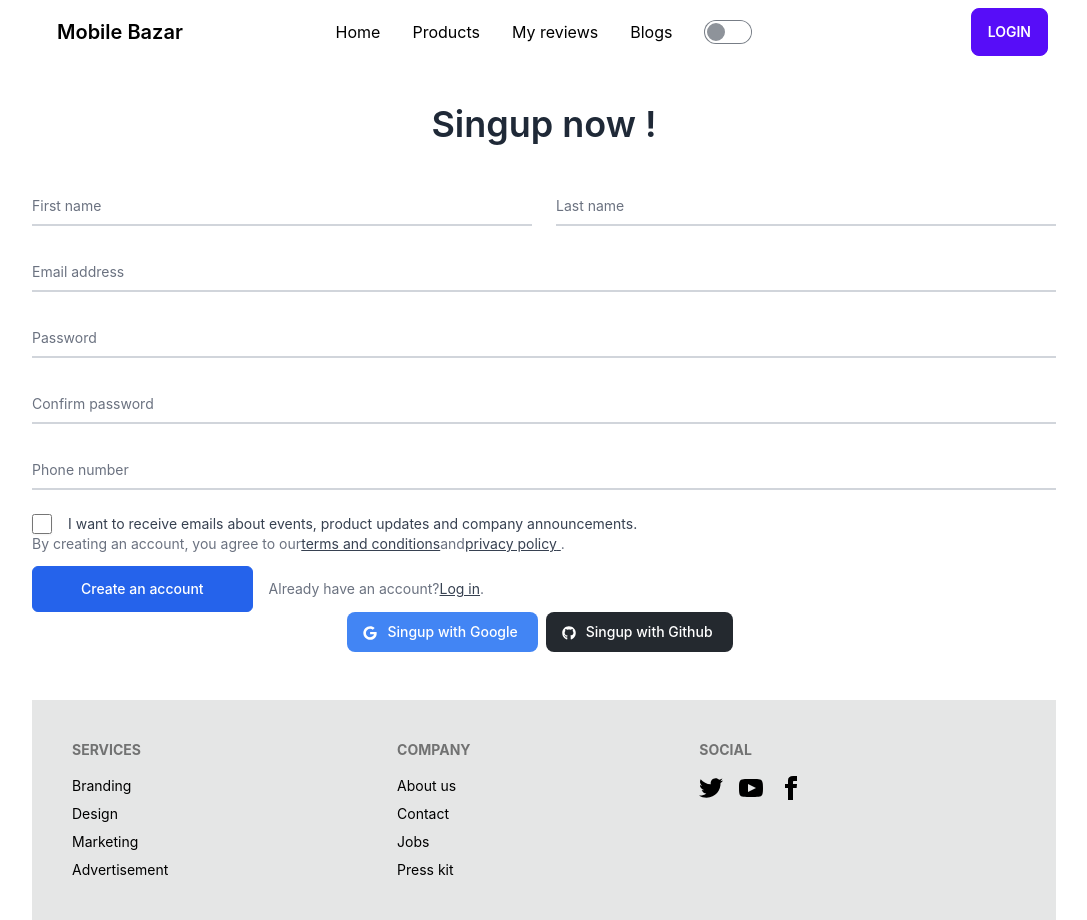
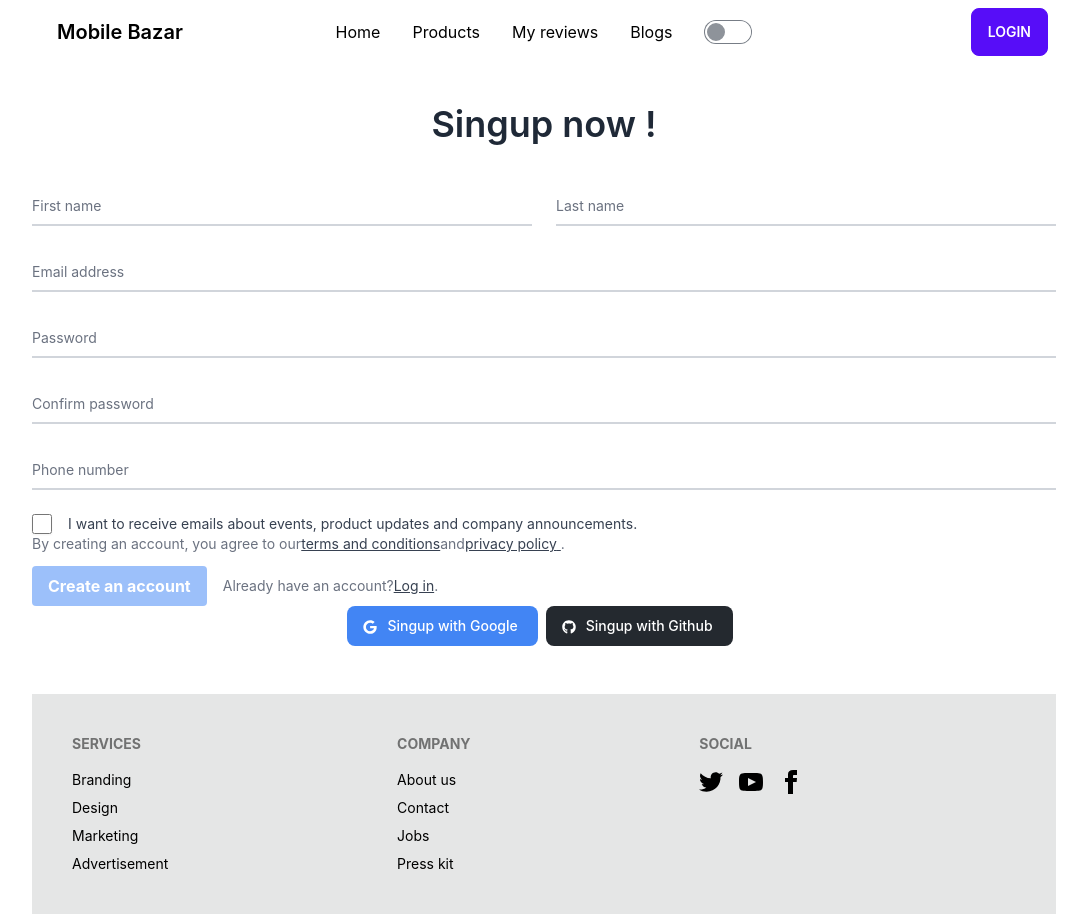
Before and after one commit to Sujoy-Kumar-Das/mobile-review-shop, a React (Create React App) app: page /singup in a window 1280 px wide. Shown: the whole page, without its empty margins (96-1183 px from the left). Built offline with nearby package versions, Linux system fonts and the light colour scheme; no server answers.

Commit message:
login and sinup with email method added

```diff
--- a/src/pages/registration/login/Login.js
+++ b/src/pages/registration/login/Login.js
@@ -3,29 +3,50 @@ import { ThemContextProvider } from "../../../context/themContext/ThemContext";
 import { Link } from "react-router-dom";
 import UseTitle from "../../../hooks/UseTitle";
 import SocialLogin from "../socialLogin/SocialLogin";
+import { AuthContextProvider } from "../../../context/AuthContext/AuthContex";
+import { toast } from "react-hot-toast";
 
 const Login = () => {
-  const {dark} = useContext(ThemContextProvider)
-  UseTitle('login')
+  const { dark } = useContext(ThemContextProvider);
+  const { loginWithEmailAndPass } = useContext(AuthContextProvider);
+  UseTitle("login");
+  const handleLogin = (event)=>{
+    event.preventDefault();
+    const form = event.target;
+    const email = form.email.value;
+    const password = form.password.value;
+    loginWithEmailAndPass(email,password)
+    .then(result=>{
+      const user = result.user;
+      toast.success('Logged in successfully')
+      console.log(user)
+    })
+    .catch(error=>console.log(error))
+  }
   return (
-    <div className={` pt-44 w-4/5 mx-auto lg:w-full my-10 ${dark&&'text-white'}`}>
+    <div
+      className={` pt-44 w-4/5 mx-auto lg:w-full my-10 ${dark && "text-white"}`}
+    >
       <h2 className=" text-4xl text-center font-semibold mb-10">Login now !</h2>
-    <form>
-
-
+      <form onSubmit={handleLogin}>
         <div className="relative z-0 w-full mb-6 group">
           <input
             type="email"
-          name="floating_email"
+            name="email"
             id="floating_email"
             className={`block py-2.5 px-0 w-full text-sm text-gray-900 bg-transparent border-0 border-b-2 border-gray-300 appearance-none
-            ${dark &&'text-white border-white-600 focus:border-blue-500  focus:ring-0'} focus:border-blue-600 peer focus:outline-none`}
+            ${
+              dark &&
+              "text-white border-white-600 focus:border-blue-500  focus:ring-0"
+            } focus:border-blue-600 peer focus:outline-none`}
             placeholder=" "
             required
           />
           <label
             for="floating_email"
-          className={` peer-focus:font-medium absolute text-sm text-gray-500  duration-300 transform -translate-y-6 scale-75 top-3 -z-10 origin-[0] peer-focus:left-0 peer-focus:text-blue-600  peer-placeholder-shown:scale-100 peer-placeholder-shown:translate-y-0 peer-focus:scale-75 peer-focus:-translate-y-6 ${dark && "text-white peer-focus:text-blue-500"}`}
+            className={` peer-focus:font-medium absolute text-sm text-gray-500  duration-300 transform -translate-y-6 scale-75 top-3 -z-10 origin-[0] peer-focus:left-0 peer-focus:text-blue-600  peer-placeholder-shown:scale-100 peer-placeholder-shown:translate-y-0 peer-focus:scale-75 peer-focus:-translate-y-6 ${
+              dark && "text-white peer-focus:text-blue-500"
+            }`}
           >
             Email address
           </label>
@@ -33,32 +54,40 @@ const Login = () => {
         <div className="relative z-0 w-full mb-6 group">
           <input
             type="password"
-          name="floating_password"
+            name="password"
             id="floating_password"
             className={`block py-2.5 px-0 w-full text-sm text-gray-900 bg-transparent border-0 border-b-2 border-gray-300 appearance-none
-          ${dark &&'text-white border-white-600 focus:border-blue-500  focus:ring-0'} focus:border-blue-600 peer focus:outline-none`}
+          ${
+            dark &&
+            "text-white border-white-600 focus:border-blue-500  focus:ring-0"
+          } focus:border-blue-600 peer focus:outline-none`}
             placeholder=" "
             required
           />
           <label
             for="floating_password"
-          className={` peer-focus:font-medium absolute text-sm text-gray-500  duration-300 transform -translate-y-6 scale-75 top-3 -z-10 origin-[0] peer-focus:left-0 peer-focus:text-blue-600  peer-placeholder-shown:scale-100 peer-placeholder-shown:translate-y-0 peer-focus:scale-75 peer-focus:-translate-y-6 ${dark && "text-white peer-focus:text-blue-500"}`}
+            className={` peer-focus:font-medium absolute text-sm text-gray-500  duration-300 transform -translate-y-6 scale-75 top-3 -z-10 origin-[0] peer-focus:left-0 peer-focus:text-blue-600  peer-placeholder-shown:scale-100 peer-placeholder-shown:translate-y-0 peer-focus:scale-75 peer-focus:-translate-y-6 ${
+              dark && "text-white peer-focus:text-blue-500"
+            }`}
           >
             Password
           </label>
         </div>
-
 
         <div className="col-span-6 sm:flex sm:items-center sm:gap-4">
           <button className="inline-block shrink-0 rounded-md border border-blue-600 bg-blue-600 px-12 py-3 text-sm font-medium text-white transition hover:bg-transparent hover:text-blue-600 focus:outline-none focus:ring active:text-blue-500 dark:hover:bg-blue-700 dark:hover:text-white">
             Login
           </button>
 
-        <p className={`${dark ? 'text-white':'text-gray-500 '} mt-4 text-sm  sm:mt-0`}>
+          <p
+            className={`${
+              dark ? "text-white" : "text-gray-500 "
+            } mt-4 text-sm  sm:mt-0`}
+          >
             Don't have account please?
             <Link
               to={"/singup"}
-            className={` underline ${dark ? 'text-white':'text-gray-700'} `}
+              className={` underline ${dark ? "text-white" : "text-gray-700"} `}
             >
               singup
             </Link>
--- a/src/pages/registration/singup/Singup.js
+++ b/src/pages/registration/singup/Singup.js
@@ -1,30 +1,64 @@
-import React, { useContext } from "react";
+import React, { useContext, useState } from "react";
 import UseTitle from "../../../hooks/UseTitle";
 import { Link } from "react-router-dom";
 import { ThemContextProvider } from "../../../context/themContext/ThemContext";
 import SocialLogin from "../socialLogin/SocialLogin";
+import { AuthContextProvider } from "../../../context/AuthContext/AuthContex";
+import { toast } from "react-hot-toast";
 
 const Singup = () => {
-  const { dark } = useContext(ThemContextProvider)
+  const { dark } = useContext(ThemContextProvider);
+  const { singUpWithEmailAndPass } = useContext(AuthContextProvider);
   UseTitle("singup");
+  const [checked, setChecked] = useState(true);
+  const handleSubmit = (event) => {
+    event.preventDefault();
+    const form = event.target;
+    const firstName = form.first_name.value;
+    const lastName = form.last_name.value;
+    const email = form.email.value;
+    const mobile = form.phone.value;
+    const password = form.password.value;
+    const confrimPassword = form.confrim_password.value;
+    let pass;
+    if (password === confrimPassword) {
+      pass = confrimPassword;
+      singUpWithEmailAndPass(email, pass)
+        .then((result) => {
+          const user = result.user;
+          toast.success("Registration successfully");
+          console.log(user);
+        })
+        .catch((error) => console.log(error));
+    } else {
+      toast.error("Please Check your password");
+    }
+  };
   return (
-    <div className={`w-4/5 mx-auto lg:w-full my-10 ${dark&&'text-white'}`}>
-      <h2 className=" text-4xl text-center font-semibold mb-10">Singup now !</h2>
-      <form>
+    <div className={`w-4/5 mx-auto lg:w-full my-10 ${dark && "text-white"}`}>
+      <h2 className=" text-4xl text-center font-semibold mb-10">
+        Singup now !
+      </h2>
+      <form onSubmit={handleSubmit}>
         <div className="grid md:grid-cols-2 md:gap-6">
           <div className="relative z-0 w-full mb-6 group">
             <input
               type="text"
-              name="floating_first_name"
+              name="first_name"
               id="floating_first_name"
               className={`block py-2.5 px-0 w-full text-sm text-gray-900 bg-transparent border-0 border-b-2 border-gray-300 appearance-none
-              ${dark &&'text-white border-white-600 focus:border-blue-500  focus:ring-0'} focus:border-blue-600 peer focus:outline-none`}
+              ${
+                dark &&
+                "text-white border-white-600 focus:border-blue-500  focus:ring-0"
+              } focus:border-blue-600 peer focus:outline-none`}
               placeholder=" "
               required
             />
             <label
               for="floating_first_name"
-              className={` peer-focus:font-medium absolute text-sm text-gray-500  duration-300 transform -translate-y-6 scale-75 top-3 -z-10 origin-[0] peer-focus:left-0 peer-focus:text-blue-600  peer-placeholder-shown:scale-100 peer-placeholder-shown:translate-y-0 peer-focus:scale-75 peer-focus:-translate-y-6 ${dark && "text-white peer-focus:text-blue-500"}`}
+              className={` peer-focus:font-medium absolute text-sm text-gray-500  duration-300 transform -translate-y-6 scale-75 top-3 -z-10 origin-[0] peer-focus:left-0 peer-focus:text-blue-600  peer-placeholder-shown:scale-100 peer-placeholder-shown:translate-y-0 peer-focus:scale-75 peer-focus:-translate-y-6 ${
+                dark && "text-white peer-focus:text-blue-500"
+              }`}
             >
               First name
             </label>
@@ -33,16 +67,21 @@ const Singup = () => {
           <div className="relative z-0 w-full mb-6 group">
             <input
               type="text"
-              name="floating_last_name"
+              name="last_name"
               id="floating_last_name"
               className={`block py-2.5 px-0 w-full text-sm text-gray-900 bg-transparent border-0 border-b-2 border-gray-300 appearance-none
-              ${dark &&'text-white border-white-600 focus:border-blue-500  focus:ring-0'} focus:border-blue-600 peer focus:outline-none`}
+              ${
+                dark &&
+                "text-white border-white-600 focus:border-blue-500  focus:ring-0"
+              } focus:border-blue-600 peer focus:outline-none`}
               placeholder=" "
               required
             />
             <label
               for="floating_last_name"
-              className={` peer-focus:font-medium absolute text-sm text-gray-500  duration-300 transform -translate-y-6 scale-75 top-3 -z-10 origin-[0] peer-focus:left-0 peer-focus:text-blue-600  peer-placeholder-shown:scale-100 peer-placeholder-shown:translate-y-0 peer-focus:scale-75 peer-focus:-translate-y-6 ${dark && "text-white peer-focus:text-blue-500"}`}
+              className={` peer-focus:font-medium absolute text-sm text-gray-500  duration-300 transform -translate-y-6 scale-75 top-3 -z-10 origin-[0] peer-focus:left-0 peer-focus:text-blue-600  peer-placeholder-shown:scale-100 peer-placeholder-shown:translate-y-0 peer-focus:scale-75 peer-focus:-translate-y-6 ${
+                dark && "text-white peer-focus:text-blue-500"
+              }`}
             >
               Last name
             </label>
@@ -52,16 +91,21 @@ const Singup = () => {
         <div className="relative z-0 w-full mb-6 group">
           <input
             type="email"
-            name="floating_email"
+            name="email"
             id="floating_email"
             className={`block py-2.5 px-0 w-full text-sm text-gray-900 bg-transparent border-0 border-b-2 border-gray-300 appearance-none
-              ${dark &&'text-white border-white-600 focus:border-blue-500  focus:ring-0'} focus:border-blue-600 peer focus:outline-none`}
+              ${
+                dark &&
+                "text-white border-white-600 focus:border-blue-500  focus:ring-0"
+              } focus:border-blue-600 peer focus:outline-none`}
             placeholder=" "
             required
           />
           <label
             for="floating_email"
-            className={` peer-focus:font-medium absolute text-sm text-gray-500  duration-300 transform -translate-y-6 scale-75 top-3 -z-10 origin-[0] peer-focus:left-0 peer-focus:text-blue-600  peer-placeholder-shown:scale-100 peer-placeholder-shown:translate-y-0 peer-focus:scale-75 peer-focus:-translate-y-6 ${dark && "text-white peer-focus:text-blue-500"}`}
+            className={` peer-focus:font-medium absolute text-sm text-gray-500  duration-300 transform -translate-y-6 scale-75 top-3 -z-10 origin-[0] peer-focus:left-0 peer-focus:text-blue-600  peer-placeholder-shown:scale-100 peer-placeholder-shown:translate-y-0 peer-focus:scale-75 peer-focus:-translate-y-6 ${
+              dark && "text-white peer-focus:text-blue-500"
+            }`}
           >
             Email address
           </label>
@@ -69,16 +113,21 @@ const Singup = () => {
         <div className="relative z-0 w-full mb-6 group">
           <input
             type="password"
-            name="floating_password"
+            name="password"
             id="floating_password"
             className={`block py-2.5 px-0 w-full text-sm text-gray-900 bg-transparent border-0 border-b-2 border-gray-300 appearance-none
-            ${dark &&'text-white border-white-600 focus:border-blue-500  focus:ring-0'} focus:border-blue-600 peer focus:outline-none`}
+            ${
+              dark &&
+              "text-white border-white-600 focus:border-blue-500  focus:ring-0"
+            } focus:border-blue-600 peer focus:outline-none`}
             placeholder=" "
             required
           />
           <label
             for="floating_password"
-            className={` peer-focus:font-medium absolute text-sm text-gray-500  duration-300 transform -translate-y-6 scale-75 top-3 -z-10 origin-[0] peer-focus:left-0 peer-focus:text-blue-600  peer-placeholder-shown:scale-100 peer-placeholder-shown:translate-y-0 peer-focus:scale-75 peer-focus:-translate-y-6 ${dark && "text-white peer-focus:text-blue-500"}`}
+            className={` peer-focus:font-medium absolute text-sm text-gray-500  duration-300 transform -translate-y-6 scale-75 top-3 -z-10 origin-[0] peer-focus:left-0 peer-focus:text-blue-600  peer-placeholder-shown:scale-100 peer-placeholder-shown:translate-y-0 peer-focus:scale-75 peer-focus:-translate-y-6 ${
+              dark && "text-white peer-focus:text-blue-500"
+            }`}
           >
             Password
           </label>
@@ -86,16 +135,21 @@ const Singup = () => {
         <div className="relative z-0 w-full mb-6 group">
           <input
             type="password"
-            name="repeat_password"
+            name="confrim_password"
             id="floating_repeat_password"
             className={`block py-2.5 px-0 w-full text-sm text-gray-900 bg-transparent border-0 border-b-2 border-gray-300 appearance-none
-            ${dark &&'text-white border-white-600 focus:border-blue-500  focus:ring-0'} focus:border-blue-600 peer focus:outline-none`}
+            ${
+              dark &&
+              "text-white border-white-600 focus:border-blue-500  focus:ring-0"
+            } focus:border-blue-600 peer focus:outline-none`}
             placeholder=" "
             required
           />
           <label
             for="floating_repeat_password"
-            className={` peer-focus:font-medium absolute text-sm text-gray-500  duration-300 transform -translate-y-6 scale-75 top-3 -z-10 origin-[0] peer-focus:left-0 peer-focus:text-blue-600  peer-placeholder-shown:scale-100 peer-placeholder-shown:translate-y-0 peer-focus:scale-75 peer-focus:-translate-y-6 ${dark && "text-white peer-focus:text-blue-500"}`}
+            className={` peer-focus:font-medium absolute text-sm text-gray-500  duration-300 transform -translate-y-6 scale-75 top-3 -z-10 origin-[0] peer-focus:left-0 peer-focus:text-blue-600  peer-placeholder-shown:scale-100 peer-placeholder-shown:translate-y-0 peer-focus:scale-75 peer-focus:-translate-y-6 ${
+              dark && "text-white peer-focus:text-blue-500"
+            }`}
           >
             Confirm password
           </label>
@@ -103,16 +157,21 @@ const Singup = () => {
         <div className="relative z-0 w-full mb-6 group">
           <input
             type="tel"
-            name="floating_phone"
+            name="phone"
             id="floating_phone"
             className={`block py-2.5 px-0 w-full text-sm text-gray-900 bg-transparent border-0 border-b-2 border-gray-300 appearance-none
-            ${dark &&'text-white border-white-600 focus:border-blue-500  focus:ring-0'} focus:border-blue-600 peer focus:outline-none`}
+            ${
+              dark &&
+              "text-white border-white-600 focus:border-blue-500  focus:ring-0"
+            } focus:border-blue-600 peer focus:outline-none`}
             placeholder=" "
             required
           />
           <label
             for="floating_phone"
-            className={` peer-focus:font-medium absolute text-sm text-gray-500  duration-300 transform -translate-y-6 scale-75 top-3 -z-10 origin-[0] peer-focus:left-0 peer-focus:text-blue-600  peer-placeholder-shown:scale-100 peer-placeholder-shown:translate-y-0 peer-focus:scale-75 peer-focus:-translate-y-6 ${dark && "text-white peer-focus:text-blue-500"}`}
+            className={` peer-focus:font-medium absolute text-sm text-gray-500  duration-300 transform -translate-y-6 scale-75 top-3 -z-10 origin-[0] peer-focus:left-0 peer-focus:text-blue-600  peer-placeholder-shown:scale-100 peer-placeholder-shown:translate-y-0 peer-focus:scale-75 peer-focus:-translate-y-6 ${
+              dark && "text-white peer-focus:text-blue-500"
+            }`}
           >
             Phone number
           </label>
@@ -120,42 +179,64 @@ const Singup = () => {
         <div className="col-span-6">
           <label for="MarketingAccept" className="flex gap-4">
             <input
+              onClick={() => {
+                setChecked(!checked);
+              }}
               type="checkbox"
               id="MarketingAccept"
               name="marketing_accept"
               className={`h-5 w-5 rounded-md border-gray-200 bg-white shadow-sm
-              ${dark && 'border-gray-700 bg-gray-800 focus:ring-offset-gray-900'}`}
+              ${
+                dark && "border-gray-700 bg-gray-800 focus:ring-offset-gray-900"
+              }`}
             />
 
-            <span className={`text-sm  ${dark ? 'text-white':'text-gray-700'}`}>
+            <span
+              className={`text-sm  ${dark ? "text-white" : "text-gray-700"}`}
+            >
               I want to receive emails about events, product updates and company
               announcements.
             </span>
           </label>
         </div>
         <div className="col-span-6 mb-3">
-          <p className={`text-sm  ${dark ? 'text-white':'text-gray-500'}`}>
+          <p className={`text-sm  ${dark ? "text-white" : "text-gray-500"}`}>
             By creating an account, you agree to our
-            <Link className={` underline ${dark ? 'text-white':'text-gray-700'} `}>
+            <Link
+              className={` underline ${dark ? "text-white" : "text-gray-700"} `}
+            >
               terms and conditions
             </Link>
             and
-            <Link className={` underline ${dark ? 'text-white':'text-gray-700'} `}>
+            <Link
+              className={` underline ${dark ? "text-white" : "text-gray-700"} `}
+            >
               privacy policy{" "}
             </Link>
             .
           </p>
         </div>
         <div className="col-span-6 sm:flex sm:items-center sm:gap-4">
-          <button className="inline-block shrink-0 rounded-md border border-blue-600 bg-blue-600 px-12 py-3 text-sm font-medium text-white transition hover:bg-transparent hover:text-blue-600 focus:outline-none focus:ring active:text-blue-500 dark:hover:bg-blue-700 dark:hover:text-white">
+          <button
+            disabled={checked}
+            className={`${
+              checked
+                ? "bg-blue-500 text-white font-bold py-2 px-4 rounded opacity-50 cursor-not-allowed"
+                : "inline-block shrink-0 rounded-md border border-blue-600 bg-blue-600 px-12 py-3 text-sm font-medium text-white transition hover:bg-transparent hover:text-blue-600 focus:outline-none focus:ring active:text-blue-500 dark:hover:bg-blue-700 dark:hover:text-white"
+            }`}
+          >
             Create an account
           </button>
 
-          <p className={`${dark ? 'text-white':'text-gray-500 '} mt-4 text-sm  sm:mt-0`}>
+          <p
+            className={`${
+              dark ? "text-white" : "text-gray-500 "
+            } mt-4 text-sm  sm:mt-0`}
+          >
             Already have an account?
             <Link
               to={"/login"}
-              className={` underline ${dark ? 'text-white':'text-gray-700'} `}
+              className={` underline ${dark ? "text-white" : "text-gray-700"} `}
             >
               Log in
             </Link>
--- a/src/pages/registration/socialLogin/SocialLogin.js
+++ b/src/pages/registration/socialLogin/SocialLogin.js
@@ -1,6 +1,7 @@
 import React, { useContext } from "react";
 import { FaGithub, FaGoogle } from "react-icons/fa";
 import { AuthContextProvider } from "../../../context/AuthContext/AuthContex";
+import { toast } from "react-hot-toast";
 
 const SocialLogin = ({value}) => {
     const {googleSingIn} = useContext(AuthContextProvider)
@@ -8,6 +9,7 @@ const SocialLogin = ({value}) => {
         googleSingIn()
         .then(result=>{
             const user = result.user;
+            toast.success(`${value} successfull`)
             console.log(user)
         })
         .catch(error=>console.log(error))
```
Also changed, not shown: src/context/AuthContext/AuthContex.js (+28 -10 lines). Lines whose indentation alone changed are shown as unchanged.
